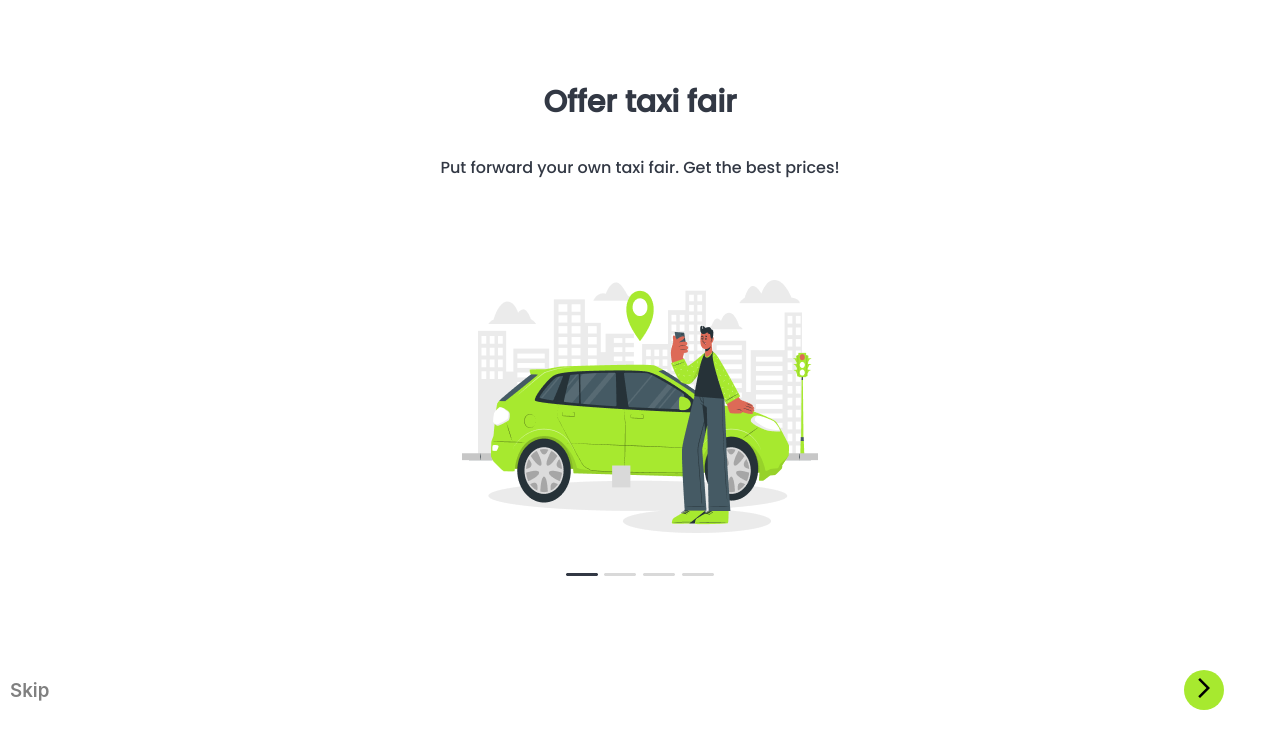
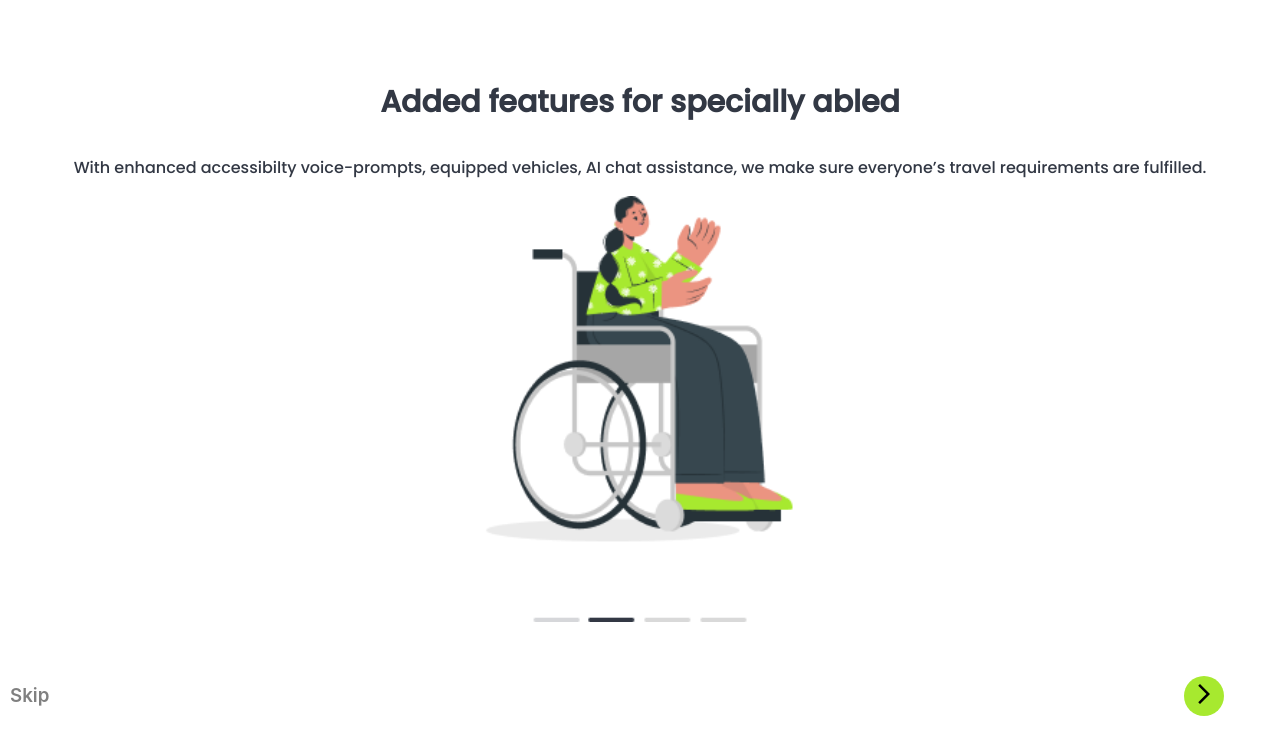
Before and after one commit to prateekrusta/InDrivePal, a React (Create React App) app in the folder Client/: page / in a window 1280 px wide. Shown: the top 754 px of the page. Built offline with nearby package versions, Linux system fonts and the light colour scheme.

Commit message:
feature2

```diff
--- a/Client/src/App.js
+++ b/Client/src/App.js
@@ -1,9 +1,9 @@
-import Feature1 from './components/onboarding/feature1.js';
+import Feature2 from './components/onboarding/feature2.js';
 
 function App() {
   return (
     <div className="App">
-      <Feature1 />
+      <Feature2 />
     </div>
   );
 }
--- a/Client/src/assets/onboarding.css
+++ b/Client/src/assets/onboarding.css
@@ -60,7 +60,7 @@ h3{
 }
 
 .base-icons{
-  margin-top: 10vh;
+  margin-top: 5vh;
   display: flex;
   flex-direction: row;
   justify-content: space-between;
--- /dev/null
+++ b/Client/src/components/onboarding/feature2.js
@@ -0,0 +1,36 @@
+import React from "react";
+import feature2 from "../../assets/images/feature2.png";
+import ArrowForwardIosIcon from "@mui/icons-material/ArrowForwardIos";
+import "../../assets/onboarding.css";
+
+const Feature2 = () => {
+  return (
+    <div className="onboarding" style={{ marginTop: 50 }}>
+      <center>
+        <p style={{ fontSize: 30 }}>Added features for specially abled</p>
+        <p
+          style={{
+            fontWeight: 200,
+            marginLeft: 30,
+            marginRight: 30,
+          }}
+        >
+          With enhanced accessibilty voice-prompts, equipped vehicles, AI chat
+          assistance, we make sure everyone’s travel requirements are fulfilled.
+        </p>
+        <img src={feature2} style={{width:'40vw'}} />
+      </center>
+      <div
+        className="base-icons"
+        style={{ display: "flex", alignItems: "center" }}
+      >
+        <h3 style={{ marginLeft: 10 }}>Skip</h3>
+        <div className="circle">
+          <ArrowForwardIosIcon className="arrow-icon" />
+        </div>
+      </div>
+    </div>
+  );
+};
+
+export default Feature2;
```
